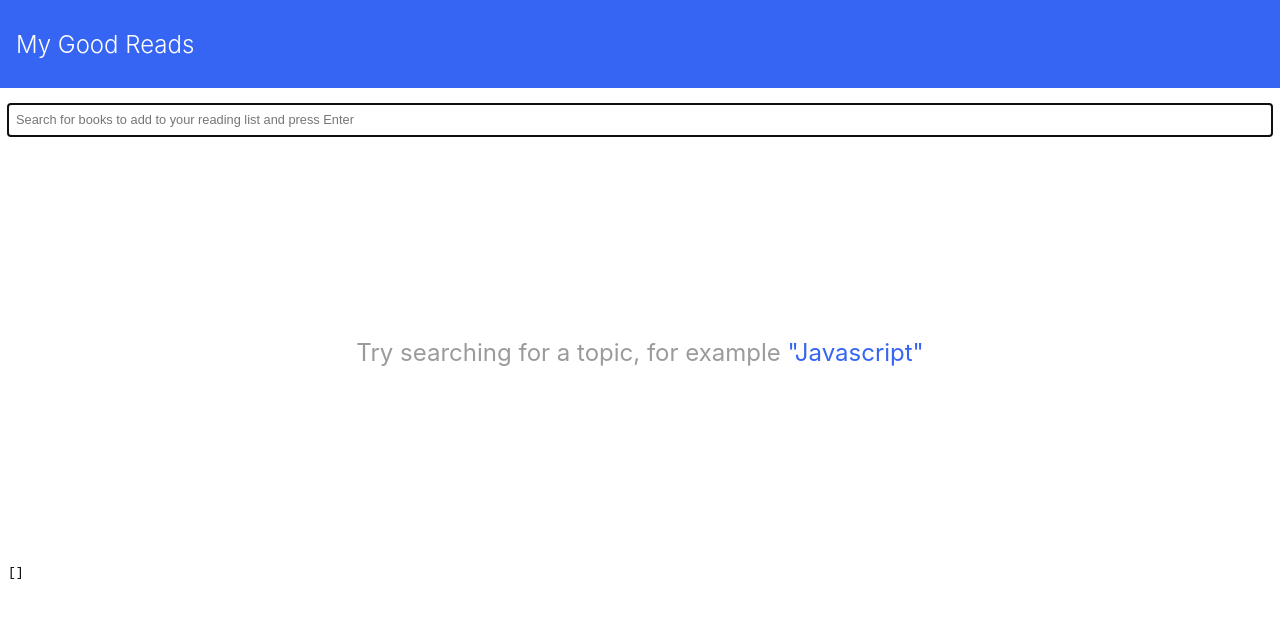
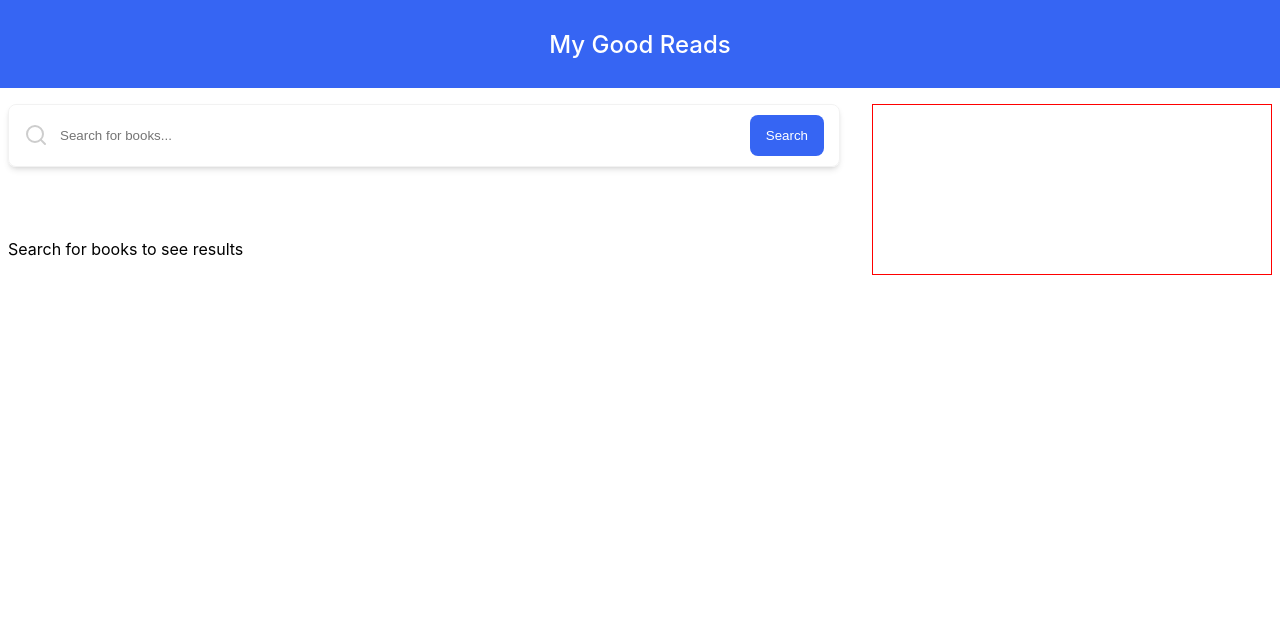
Before and after one commit to Jeffansah/my-good-reads-master, a React (Create React App) app: page / in a window 1280 px wide. Shown: the top 618 px of the page. Built offline with nearby package versions, Linux system fonts and the light colour scheme.

Commit message:
Added books search functionality with debounce

```diff
--- a/package.json
+++ b/package.json
@@ -7,6 +7,7 @@
     "@testing-library/jest-dom": "^4.2.4",
     "@testing-library/react": "^9.3.2",
     "@testing-library/user-event": "^7.1.2",
+    "lucide-react": "^0.477.0",
     "react": "^16.13.1",
     "react-dom": "^16.13.1",
     "react-scripts": "3.4.1",
--- a/src/book-search/BookSearch.tsx
+++ b/src/book-search/BookSearch.tsx
@@ -1,67 +1,127 @@
-import React, { useEffect, useState } from "react";
+import React, { useCallback, useEffect, useRef, useState } from "react";
 import { getBooksByType } from "./book-search.service";
+import SearchBar from "./search-bar";
+import Books from "./books";
+import { Book, BooksResponse } from "../types/books.types";
 
+// const BookSearch = () => {
+//     const [bookType, updateBookType] = useState("");
+//     const [bookTypeToSearch, updateBookTypeToSearch] = useState("");
+//     const [allAvailableBooks, setAllAvailableBooks] = useState([]);
+//     async function requestBooks() {
+//         if (bookTypeToSearch) {
+//             const allBooks = await getBooksByType(bookTypeToSearch);
+//             setAllAvailableBooks(allBooks);
+//         }
+//     }
+
+//     useEffect(() => {
+//         async function getAllBooks() {
+//             await requestBooks();
+//         }
+//         getAllBooks();
+//     }, [bookTypeToSearch]);
+//     return (
+//             <>
+//                 <div className="book--container">
+//                     <div className="search-params">
+//                         <div>
+//                             <form
+//                                 onSubmit={(e) => {
+//                                     debugger;
+//                                     e.preventDefault();
+//                                    updateBookTypeToSearch(bookType)
+//                                 }}
+//                             >
+//                                 <input
+//                                     className="full-width"
+//                                     autoFocus
+//                                     name="gsearch"
+//                                     type="search"
+//                                     value={bookType}
+//                                     placeholder="Search for books to add to your reading list and press Enter"
+//                                     onChange={e => updateBookType(e.target.value)}
+//                                 />
+//                             </form>
+//                             {!bookType && (
+//                                 <div className="empty">
+//                                     <p>
+//                                         Try searching for a topic, for example
+//                                         <a onClick={() => {
+//                                                 updateBookType("Javascript");
+//                                             }}
+//                                         >
+//                                             {" "}
+//                                             "Javascript"
+//                                         </a>
+//                                     </p>
+//                                 </div>
+//                             )}
+
+//                         </div>
+//                     </div>
+//                 </div>
+//                 {                <pre>{JSON.stringify(allAvailableBooks, null, 4)}</pre>
+//                 }
+//             </>
+//     );
+// };
 
 const BookSearch = () => {
-    const [bookType, updateBookType] = useState("");
-    const [bookTypeToSearch, updateBookTypeToSearch] = useState("");
-    const [allAvailableBooks, setAllAvailableBooks] = useState([]);
-    async function requestBooks() {
-        if (bookTypeToSearch) {
-            const allBooks = await getBooksByType(bookTypeToSearch);
-            setAllAvailableBooks(allBooks);
+  const [books, setBooks] = useState<Book[]>([]);
+  const [isLoading, setIsLoading] = useState(false);
+  const [searchQuery, setSearchQuery] = useState("");
+  const searchTimeoutRef = useRef<NodeJS.Timeout | null>(null);
+
+  const fetchBooks = useCallback(async (query: string, page: number) => {
+    if (!query.trim()) {
+      setBooks([]);
+      return;
     }
+    setIsLoading(true);
+    try {
+      const response = await fetch(
+        `https://www.googleapis.com/books/v1/volumes?q=${encodeURIComponent(
+          query
+        )}`
+      );
+      const data = (await response.json()) as BooksResponse;
+      setBooks(data.items || []);
+    } catch (error) {
+      console.error("Error fetching books:", error);
+      setBooks([]);
+    } finally {
+      setIsLoading(false);
     }
+  }, []);
 
-    useEffect(() => {
-        async function getAllBooks() {
-            await requestBooks();
+  const handleSearch = useCallback(
+    (query: string) => {
+      setSearchQuery(query);
+      if (searchTimeoutRef.current) {
+        clearTimeout(searchTimeoutRef.current);
       }
-        getAllBooks();
-    }, [bookTypeToSearch]);
+      searchTimeoutRef.current = setTimeout(() => {
+        fetchBooks(query, 1);
+      }, 300);
+    },
+    [fetchBooks]
+  );
+
   return (
-            <>
-                <div className="book--container">
-                    <div className="search-params">
+    <div className="container">
       <div>
-                            <form
-                                onSubmit={(e) => {
-                                    debugger;
-                                    e.preventDefault();
-                                   updateBookTypeToSearch(bookType)
-                                }}
-                            >
-                                <input
-                                    className="full-width"
-                                    autoFocus
-                                    name="gsearch"
-                                    type="search"
-                                    value={bookType}
-                                    placeholder="Search for books to add to your reading list and press Enter"
-                                    onChange={e => updateBookType(e.target.value)}
+        <div className="search-books">
+          <SearchBar onSearch={handleSearch} />
+          <Books
+            books={books}
+            isLoading={isLoading}
+            searchQuery={searchQuery}
           />
-                            </form>
-                            {!bookType && (
-                                <div className="empty">
-                                    <p>
-                                        Try searching for a topic, for example
-                                        <a onClick={() => {
-                                                updateBookType("Javascript");
-                                            }}
-                                        >
-                                            {" "}
-                                            "Javascript"
-                                        </a>
-                                    </p>
         </div>
-                            )}
-
+        <div className="wishlist"></div>
       </div>
     </div>
-                </div>
-                {                <pre>{JSON.stringify(allAvailableBooks, null, 4)}</pre>
-                }
-            </>
   );
 };
 
--- /dev/null
+++ b/src/book-search/books.tsx
@@ -0,0 +1,41 @@
+import React from "react";
+import { Book } from "../types/books.types";
+interface BookListProps {
+  books: Book[];
+  isLoading: boolean;
+  searchQuery: string;
+}
+
+const Books = ({ books, isLoading, searchQuery }: BookListProps) => {
+  if (isLoading) {
+    return <>loading...</>;
+  }
+
+  if (books.length === 0 && searchQuery) {
+    return (
+      <div className="text-center py-10">
+        <p className="text-lg text-gray-600">
+          No books found for "{searchQuery}"
+        </p>
+      </div>
+    );
+  }
+
+  if (books.length === 0) {
+    return (
+      <div className="text-center py-10">
+        <p className="text-lg text-gray-600">Search for books to see results</p>
+      </div>
+    );
+  }
+
+  return (
+    <div className="grid grid-cols-1 md:grid-cols-2 gap-6">
+      {books.map((book) => (
+        <p>{book.volumeInfo.title}</p>
+      ))}
+    </div>
+  );
+};
+
+export default Books;
--- /dev/null
+++ b/src/book-search/search-bar.tsx
@@ -0,0 +1,49 @@
+import { Search } from "lucide-react";
+import React, { useCallback, useState } from "react";
+
+interface SearchBarProps {
+  handleSubmit: (e: React.FormEvent<HTMLFormElement>) => void;
+  query: string;
+  handleInputChange: (e: React.ChangeEvent<HTMLInputElement>) => void;
+}
+
+const SearchBar = ({ onSearch }: { onSearch: (query: string) => void }) => {
+  const [query, setQuery] = useState("");
+
+  const handleInputChange = useCallback(
+    (e: React.ChangeEvent<HTMLInputElement>) => {
+      const newQuery = e.target.value;
+      setQuery(newQuery);
+      onSearch(newQuery);
+    },
+    [onSearch]
+  );
+
+  const handleSubmit = useCallback(
+    (e: React.FormEvent) => {
+      e.preventDefault();
+      if (query.trim()) {
+        onSearch(query);
+      }
+    },
+    [query, onSearch]
+  );
+
+  return (
+    <form className="search-bar">
+      <div>
+        <input
+          type="text"
+          onChange={handleInputChange}
+          value={query}
+          placeholder="Search for books..."
+          className=""
+        />
+        <Search className="search-icon" />
+        <button>Search</button>
+      </div>
+    </form>
+  );
+};
+
+export default SearchBar;
--- a/src/styles/App.scss
+++ b/src/styles/App.scss
@@ -1,12 +1,12 @@
-@import './variables';
+@import "./variables";
 
 * {
   box-sizing: border-box;
 }
 
 body {
-  font-family: -apple-system, system-ui, BlinkMacSystemFont, 'Segoe UI', Roboto,
-  'Helvetica Neue', Arial, sans-serif;
+  font-family: -apple-system, system-ui, BlinkMacSystemFont, "Segoe UI", Roboto,
+    "Helvetica Neue", Arial, sans-serif;
 }
 
 h1,
@@ -14,13 +14,6 @@ h2 {
   font-size: 24px;
   margin: $spacing-xxs 0;
   font-weight: 300;
-}
-
-input {
-  font-size: 0.8rem;
-  border: none;
-  border-bottom: 1px solid $gray40;
-  padding: $spacing-xxs;
 }
 
 a {
@@ -52,9 +45,11 @@ a {
 .header--content {
   display: flex;
   height: 10vh;
-  > * {
-    display: flex;
-    align-items: center;
+  justify-content: center;
+  align-items: center;
+
+  > h1 {
+    font-weight: 500;
   }
 }
 
@@ -111,20 +106,90 @@ form {
 }
 .book {
   border: 1px solid silver;
-  margin-top: .5rem;
+  margin-top: 0.5rem;
 }
 .book--container {
   display: flex;
   flex-flow: row nowrap;
-  justify-content:space-around;
+  justify-content: space-around;
   align-items: stretch;
 }
 
 .search-params {
   flex-grow: 3;
-
 }
 .sidebar {
   flex-grow: 1;
+}
 
+/*** START OF PERSONAL STYLING ***/
+
+.container {
+  max-width: 1400px;
+  margin: 0 auto;
+  min-height: 100vh;
+
+  > div {
+    display: grid;
+    grid-template-columns: repeat(3, minmax(0, 1fr));
+    gap: 2rem;
+  }
 }
+
+.search-books {
+  grid-column: span 2 / span 2;
+  display: flex;
+  flex-direction: column;
+  row-gap: 40px;
+}
+
+/* Search bar */
+.search-bar {
+  > div {
+    position: relative;
+    display: flex;
+    padding: 10px 15px 10px 35px;
+    border: 1px solid #f2f2f2fe;
+    border-radius: $div-border-radius;
+    box-shadow: 0 4px 6px -1px rgb(0 0 0 / 0.1), 0 2px 4px -2px rgb(0 0 0 / 0.1);
+  }
+
+  input {
+    padding: $btn-padding;
+    width: 100%;
+    border: none;
+
+    &:focus-visible {
+      outline: 2px solid $blue-accent;
+    }
+
+    &:focus {
+      outline: none;
+    }
+  }
+
+  button {
+    padding: $btn-padding;
+    background-color: $blue-accent;
+    color: $white;
+    border: none;
+    border-radius: $btn-border-radius;
+    cursor: pointer;
+  }
+}
+
+.search-icon {
+  position: absolute;
+  top: 50%;
+  left: 15px;
+  transform: translateY(-50%);
+  color: #cdcdcd;
+}
+
+/* Wishlist */
+
+.wishlist {
+  border: red solid 1px;
+  grid-column: span 1 / span 1;
+  padding: 10px;
+}
--- a/src/styles/variables.scss
+++ b/src/styles/variables.scss
@@ -19,3 +19,6 @@ $spacing-med: 2.5rem;
 $spacing-lg: 1.625rem;
 $spacing-xl: 5rem;
 $spacing-xxl: 7.5rem;
+$btn-padding: 0.8rem 1rem;
+$div-border-radius: 8px;
+$btn-border-radius: 8px;
```
Also changed, not shown: src/App.tsx (+4 -5 lines), src/types/books.types.ts (added, +78 -0 lines), 2 other files (tests, documents, lock files or other folders). Lines whose indentation alone changed are shown as unchanged.
